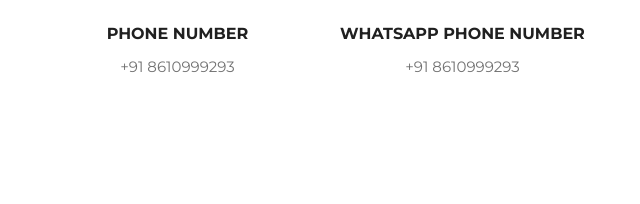
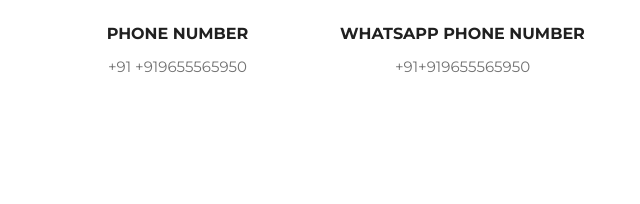
Before and after one commit to mrgoldandsilvers/mrgoldandsilversfinal, a plain HTML site: page contact.html in a window 1280 px wide. Shown: the part 543-747 px from the top of the page, 320-960 px from the left. Drawn offline with Linux system fonts and the light colour scheme; files whose address does not match are found by name; a web font is replaced by a local one.

Commit message:
Update contact.html

```diff
--- a/contact.html
+++ b/contact.html
@@ -183,7 +183,7 @@
                                 <span class="method-icon"><i class="fa fa-phone"></i></span>
                                 <div class="method-info">
                                     <h3>Phone Number</h3>
-                                    <a href="PH:8610999293">+91 8610999293</a>
+                                    <a href="PH:+919655565950">+91 +919655565950</a>
 
                                 </div>
                             </div>
@@ -195,7 +195,7 @@
                                 <span class="method-icon"><i class="fa fa-phone"></i></span>
                                 <div class="method-info">
                                     <h3> Whatsapp Phone Number</h3>
-                                    <a href="PH:8610999293">+91 8610999293</a>
+                                    <a href="PH:+919655565950">+91+919655565950</a>
 
                                 </div>
                             </div>
```
